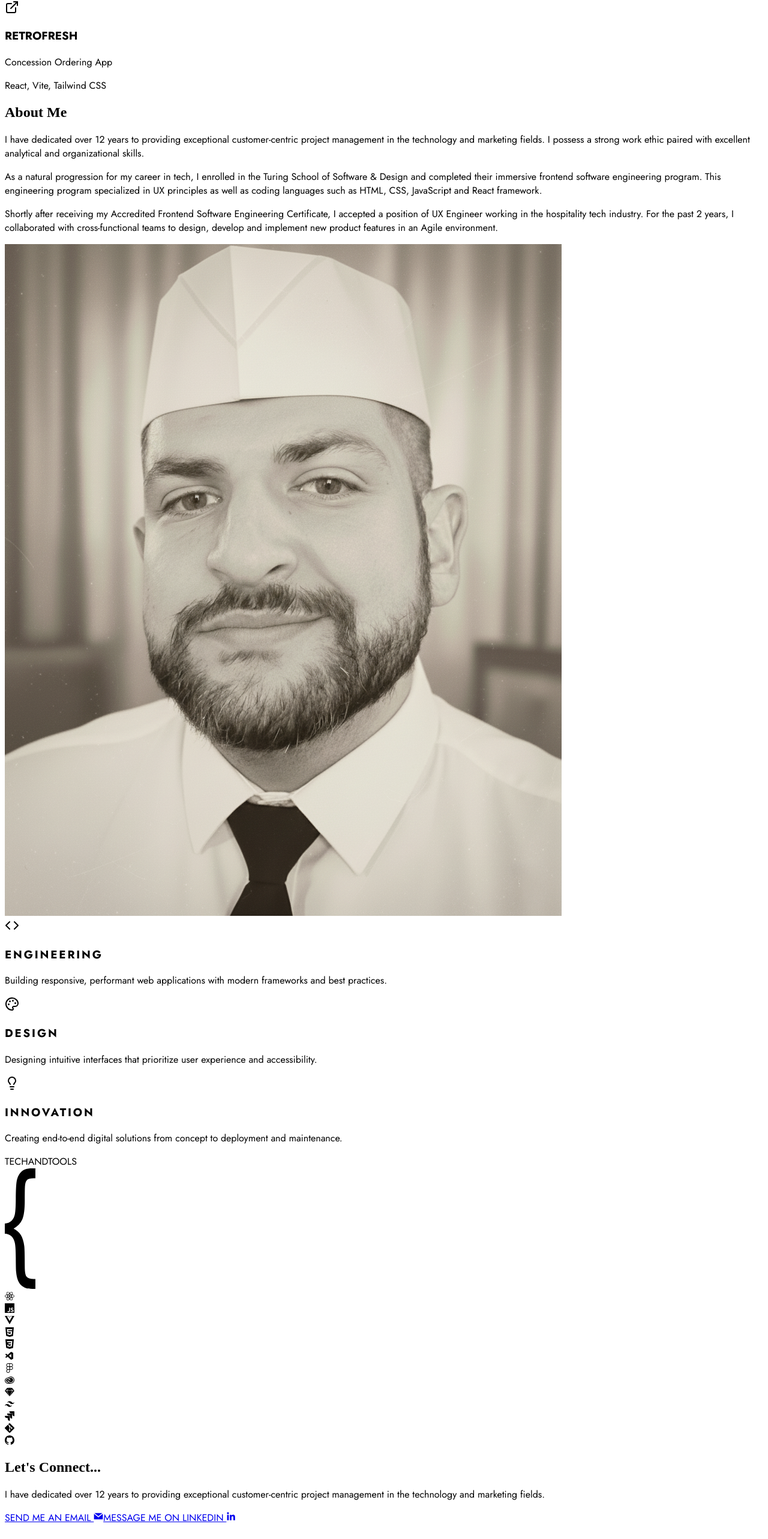
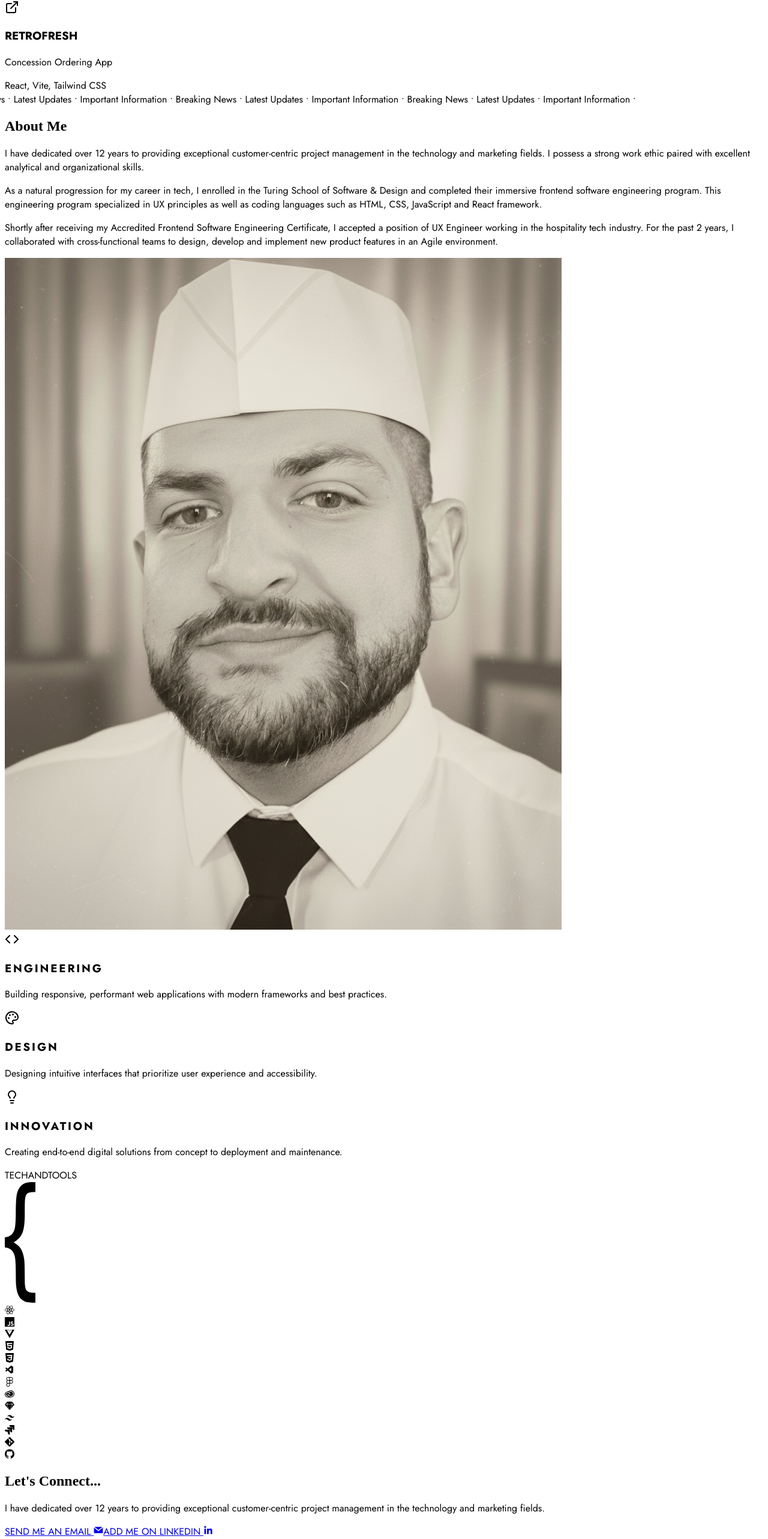
Before and after one commit to jsahim/portfolio, a React (Vite) app: page / in a window 1280 px wide. Shown: the part 834-3400 px from the top of the page at 60% size. Built offline with nearby package versions, Linux system fonts and the light colour scheme; a web font is replaced by a local one.

Commit message:
Add Chryron

```diff
--- a/src/App.jsx
+++ b/src/App.jsx
@@ -2,6 +2,7 @@ import { useState, useRef } from 'react';
 import Navigation from './components/Navigation.jsx';
 import Hero from './components/Hero.jsx';
 import Work from './components/Work.jsx';
+import Chyron from './components/Chyron.jsx';
 import About from './components/About.jsx';
 import Contact from './components/Contact.jsx';
 
@@ -30,6 +31,9 @@ const Portfolio = () => {
         {/* Featured Work Section */}
         <Work workSection={workSection} />
 
+        {/* Chyron */}
+        <Chyron />
+
         {/* About Section */}
         <About aboutSection={aboutSection} />
 
--- a/src/components/About.jsx
+++ b/src/components/About.jsx
@@ -13,7 +13,7 @@ const About = ({aboutSection}) => {
           </h2>
           <div className="flex flex-col-reverse md:flex-row gap-12 items-center">
             <div>
-              <div className="text-lg text-black space-y-4 leading-relaxed" style={{ fontFamily: 'Jost, sans-serif' }}>
+              <div className="text-xl text-black space-y-4 leading-relaxed" style={{ fontFamily: 'Jost, sans-serif' }}>
                 <p>I have dedicated over 12 years to providing exceptional customer-centric project management in the technology and marketing fields. I possess a strong work ethic paired with excellent analytical and organizational skills.</p>
                 <p>As a natural progression for my career in tech, I enrolled in the Turing School of Software & Design and completed their immersive frontend software engineering program. This engineering program specialized in UX principles as well as coding languages such as HTML, CSS, JavaScript and React framework.</p>
                 <p>Shortly after receiving my Accredited Frontend Software Engineering Certificate, I accepted a position of UX Engineer working in the hospitality tech industry. For the past 2 years, I collaborated with cross-functional teams to design, develop and implement new product features in an Agile environment.</p>
@@ -58,7 +58,7 @@ const About = ({aboutSection}) => {
                   {role.icon}
                 </div>
                 <h3 className="font-bold text-xl text-white mb-4" style={{ fontFamily: 'Jost, sans-serif', letterSpacing: '0.15em' }}>{role.title}</h3>
-                <p className="text-white leading-relaxed text-lg" style={{ fontFamily: 'Jost, sans-serif' }}>{role.description}</p>
+                <p className="text-white leading-relaxed text-xl" style={{ fontFamily: 'Jost, sans-serif' }}>{role.description}</p>
               </div>
             ))}
           </div>
--- /dev/null
+++ b/src/components/Chyron.jsx
@@ -0,0 +1,28 @@
+export default function Chyron() {
+  const text = "Breaking News • Latest Updates • Important Information • ";
+
+  return (
+    <div className="w-full text-black py-3 overflow-hidden relative">
+      <div className="flex animate-scroll whitespace-nowrap decoration-1 overline" style={{ fontFamily: 'Jost, sans-serif' }}>
+        <span className="text-2xl font-bold px-4">{text}</span>
+        <span className="text-2xl font-bold px-4">{text}</span>
+        <span className="text-2xl font-bold px-4">{text}</span>
+      </div>
+
+      <style jsx>{`
+        @keyframes scroll {
+          0% {
+            transform: translateX(0);
+          }
+          100% {
+            transform: translateX(-33.333%);
+          }
+        }
+
+        .animate-scroll {
+          animation: scroll 5s linear infinite;
+        }
+      `}</style>
+    </div>
+  );
+}
--- a/src/components/Contact.jsx
+++ b/src/components/Contact.jsx
@@ -6,15 +6,15 @@ const Contact = ({contactSection}) => {
         <h2 className="text-4xl sm:text-5xl font-bold text-[#f22b40] mb-6 text-left" style={{fontFamily: 'Shrikhand, cursive'}}>
           Let's Connect...
         </h2>
-        <p className="text-lg text-white space-y-4 leading-relaxed mb-10 text-left" style={{ fontFamily: 'Jost, sans-serif' }}>
+        <p className="text-xl text-white space-y-4 leading-relaxed mb-10 text-left" style={{ fontFamily: 'Jost, sans-serif' }}>
           I have dedicated over 12 years to providing exceptional customer-centric project management in the technology and marketing fields.
         </p>
-        <div className="flex flex-col justify-center space-y-6">
-          <a href="mailto:jeffreysahim@gmail.com" className="flex justify-between items-center p-3 bg-gray-800 rounded-full hover:bg-gray-700 transition-colors" style={{ fontFamily: 'Jost, sans-serif' }}>
+        <div className="flex flex-col justify-center space-y-6 text-xl">
+          <a href="mailto:jeffreysahim@gmail.com" className="max-w-[350px] flex justify-between items-center font-semibold px-4 py-2  bg-gray-800 hover:bg-gray-700 transition-colors" style={{ fontFamily: 'Jost, sans-serif' }}>
             SEND ME AN EMAIL <GrMail className="w-6 h-6" />
           </a>
-          <a href="https://www.linkedin.com/in/jeff-sahim/" className="flex justify-between items-center p-3 bg-gray-800 rounded-full hover:bg-gray-700 transition-colors" style={{ fontFamily: 'Jost, sans-serif' }}>
-            MESSAGE ME ON LINKEDIN <GrLinkedinOption className="w-6 h-6" />
+          <a href="https://www.linkedin.com/in/jeff-sahim/" className="max-w-[350px] flex justify-between items-center font-semibold px-4 py-2  bg-gray-800 hover:bg-gray-700 transition-colors" style={{ fontFamily: 'Jost, sans-serif' }}>
+            ADD ME ON LINKEDIN <GrLinkedinOption className="w-6 h-6" />
           </a>
         </div>
       </div>
--- a/src/components/Hero.jsx
+++ b/src/components/Hero.jsx
@@ -2,7 +2,7 @@ const Hero = () => {
   return (
     <section className="pt-0 sm:pt-20 pb-16 px-8 sm:px-10 bg-black flex items-center min-h-screen">
       <div className="max-w-6xl mx-auto text-left">
-        <h1 className="text-2xl sm:text-4xl lg:text-6xl leading-[35px] sm:leading-[40px] lg:leading-[80px] text-white tracking-widest" style={{ fontFamily: 'Jost, sans-serif'}}>
+        <h1 className="text-2xl sm:text-4xl lg:text-6xl leading-[35px] sm:leading-[40px] lg:leading-[80px] text-white tracking-widest font-light" style={{ fontFamily: 'Jost, sans-serif'}}>
           <span className='text-xl font-semibold tracking-wide'>HELLO, I'M</span><br />
           <span className='text-[#f22b40] tracking-normal text-5xl sm:text-7xl lg:text-9xl' style={{ fontFamily: 'Shrikhand, cursive' }}> Jeff Sahim </span><br />
           <span className='text-gray-400'>FRONTEND </span><span className='text-white font-medium underline decoration-2'>ENGINEER</span>.<br />
--- a/src/components/Navigation.jsx
+++ b/src/components/Navigation.jsx
@@ -4,7 +4,7 @@ const Navigation = ({currentSection, setCurrentSection, scrollToTargetDiv, workS
       style={{ fontFamily: 'Jost, sans-serif', letterSpacing: '0.10em' }}
     >
 
-      <div className="max-w-6xl mr-0 md:mr-15 rounded-full bg-white/90 backdrop-blur-md border-b border-gray-100 md:w-[40vw] w-[90vw] shadow-md transition-transform duration-300">
+      <div className="max-w-6xl mr-0 md:mr-15 rounded-full bg-white/90 backdrop-blur-md border-1 border-gray-100 md:w-[40vw] w-[90vw] shadow-md transition-transform duration-300">
         <div className="flex justify-center items-center h-14">
           <div className="flex w-full justify-evenly items-center">
 
--- a/src/components/Work.jsx
+++ b/src/components/Work.jsx
@@ -7,7 +7,7 @@ const Work = ({workSection}) => {
         <h2 className="text-4xl sm:text-5xl font-bold text-[#f22b40] mb-6 text-left" style={{fontFamily: 'Shrikhand, cursive' }}>
           Featured Work
         </h2>
-        <p className="text-lg text-black space-y-4 leading-relaxed mb-10" style={{ fontFamily: 'Jost, sans-serif' }}>
+        <p className="text-xl text-black space-y-4 leading-relaxed mb-10" style={{ fontFamily: 'Jost, sans-serif' }}>
           I have dedicated over 12 years to providing exceptional customer-centric project management in the technology and marketing fields.
         </p>
         <div className="grid md:grid-cols-2 lg:grid-cols-3 gap-8">
```
